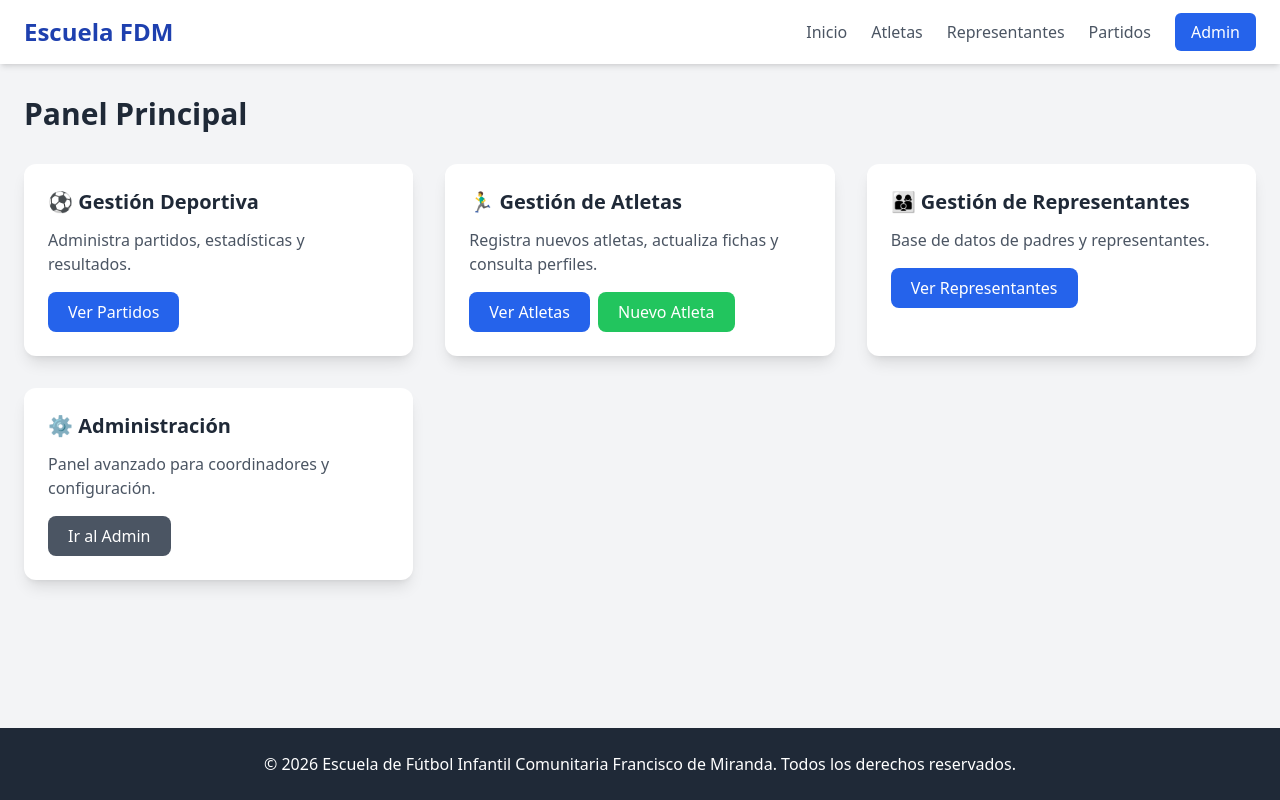
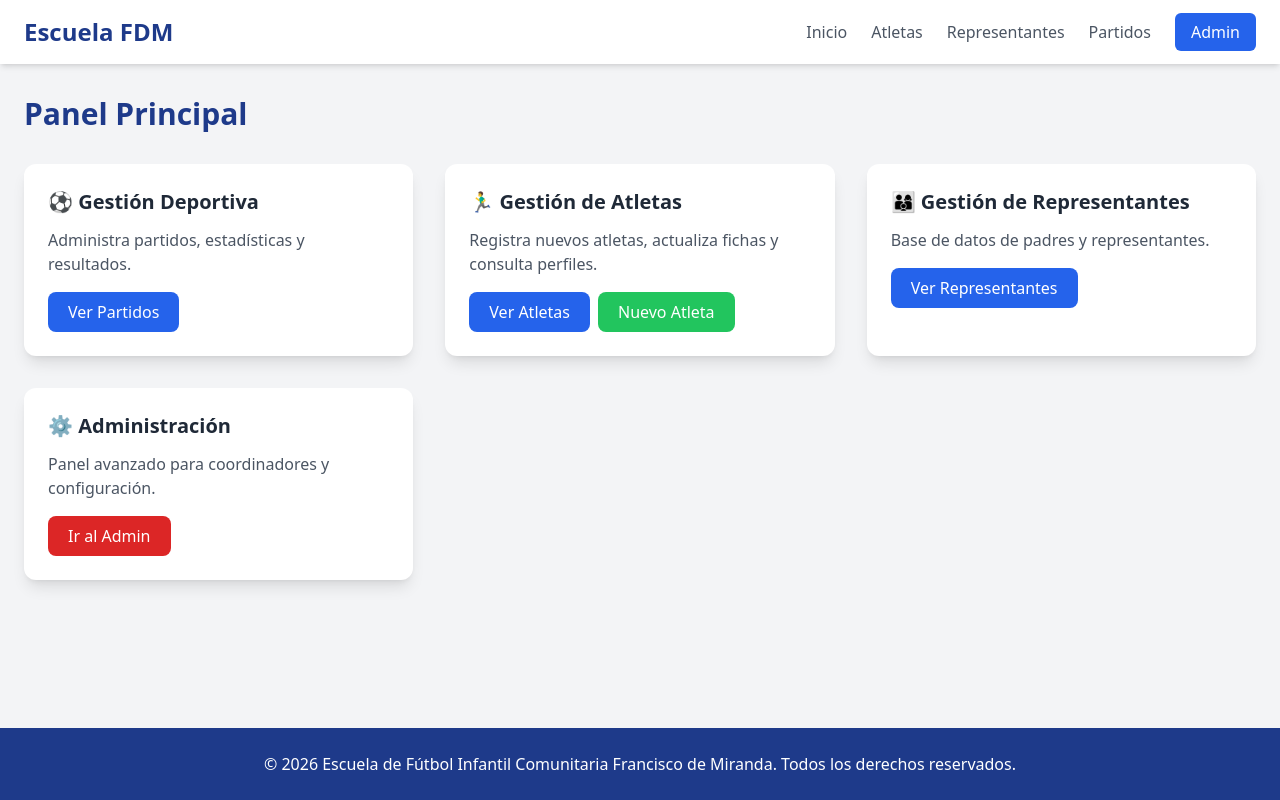
Before and after one commit to Y4nn1s/IngeniumCode-FDM, a Django app: page / in a window 1280 px wide. Run offline with Django 5.2, Linux system fonts and the light colour scheme; style sheets or scripts are compiled from the project's sources.

Commit message:
Dashboard: Colores añadidos al Inicio

```diff
--- a/core/templates/base.html
+++ b/core/templates/base.html
@@ -11,7 +11,7 @@
 
 <header class="bg-white shadow-md sticky top-0 z-10">
     <div class="container mx-auto px-6 py-4 flex justify-between items-center">
-        <h1 class="text-2xl font-bold text-blue-800">
+        <h1 class="text-2xl font-bold text-navy">
             <a href="{% url 'dashboard' %}">Escuela FDM</a>
         </h1>
         <nav>
@@ -20,7 +20,7 @@
                 <li><a href="{% url 'atleta_list' %}" class="text-gray-600 hover:text-blue-700 transition duration-300">Atletas</a></li>
                 <li><a href="{% url 'representante_list' %}" class="text-gray-600 hover:text-blue-700 transition duration-300">Representantes</a></li>
                 <li><a href="{% url 'partido_list' %}" class="text-gray-600 hover:text-blue-700 transition duration-300">Partidos</a></li>
-                <li><a href="/admin/" class="bg-blue-600 text-white px-4 py-2 rounded-md hover:bg-blue-700 transition duration-300">Admin</a></li>
+                <li><a href="/admin/" class="bg-primary text-white px-4 py-2 rounded-md hover:bg-blue-700 transition duration-300">Admin</a></li>
             </ul>
         </nav>
     </div>
@@ -43,7 +43,7 @@
     {% endblock %}
 </main>
 
-<footer class="bg-gray-800 text-white mt-12">
+<footer class="bg-navy text-white mt-12">
     <div class="container mx-auto px-6 py-6 text-center">
         <p>&copy; {% now "Y" %} Escuela de Fútbol Infantil Comunitaria Francisco de Miranda. Todos los derechos reservados.</p>
     </div>
--- a/core/templates/core/dashboard.html
+++ b/core/templates/core/dashboard.html
@@ -3,7 +3,7 @@
 {% block title %}Escuela de Fútbol FDM{% endblock %}
 
 {% block content %}
-<h2 class="text-3xl font-bold text-gray-800 mb-8">Panel Principal</h2>
+<h2 class="text-3xl font-bold text-navy mb-8">Panel Principal</h2>
 
 <div class="grid grid-cols-1 md:grid-cols-2 lg:grid-cols-3 gap-8">
 
@@ -11,7 +11,7 @@
     <div class="bg-white rounded-xl shadow-lg p-6 hover:shadow-xl transition-shadow duration-300">
         <h3 class="text-xl font-semibold text-gray-800 mb-3">⚽ Gestión Deportiva</h3>
         <p class="text-gray-600 mb-4">Administra partidos, estadísticas y resultados.</p>
-        <a href="{% url 'partido_list' %}" class="inline-block bg-blue-600 text-white px-5 py-2 rounded-lg hover:bg-blue-700 focus:outline-none focus:ring-2 focus:ring-blue-500 focus:ring-opacity-50 transition-colors duration-300">
+        <a href="{% url 'partido_list' %}" class="inline-block bg-primary text-white px-5 py-2 rounded-lg hover:bg-blue-700 focus:outline-none focus:ring-2 focus:ring-blue-500 focus:ring-opacity-50 transition-colors duration-300">
             Ver Partidos
         </a>
     </div>
@@ -21,7 +21,7 @@
         <h3 class="text-xl font-semibold text-gray-800 mb-3">🏃‍♂️ Gestión de Atletas</h3>
         <p class="text-gray-600 mb-4">Registra nuevos atletas, actualiza fichas y consulta perfiles.</p>
         <div class="flex flex-wrap gap-2">
-            <a href="{% url 'atleta_list' %}" class="inline-block bg-blue-600 text-white px-5 py-2 rounded-lg hover:bg-blue-700 focus:outline-none focus:ring-2 focus:ring-blue-500 focus:ring-opacity-50 transition-colors duration-300">
+            <a href="{% url 'atleta_list' %}" class="inline-block bg-primary text-white px-5 py-2 rounded-lg hover:bg-blue-700 focus:outline-none focus:ring-2 focus:ring-blue-500 focus:ring-opacity-50 transition-colors duration-300">
                 Ver Atletas
             </a>
             <a href="{% url 'atleta_create' %}" class="inline-block bg-green-500 text-white px-5 py-2 rounded-lg hover:bg-green-600 focus:outline-none focus:ring-2 focus:ring-green-500 focus:ring-opacity-50 transition-colors duration-300">
@@ -34,7 +34,7 @@
     <div class="bg-white rounded-xl shadow-lg p-6 hover:shadow-xl transition-shadow duration-300">
         <h3 class="text-xl font-semibold text-gray-800 mb-3">👨‍👩‍👦 Gestión de Representantes</h3>
         <p class="text-gray-600 mb-4">Base de datos de padres y representantes.</p>
-        <a href="{% url 'representante_list' %}" class="inline-block bg-blue-600 text-white px-5 py-2 rounded-lg hover:bg-blue-700 focus:outline-none focus:ring-2 focus:ring-blue-500 focus:ring-opacity-50 transition-colors duration-300">
+        <a href="{% url 'representante_list' %}" class="inline-block bg-primary text-white px-5 py-2 rounded-lg hover:bg-blue-700 focus:outline-none focus:ring-2 focus:ring-blue-500 focus:ring-opacity-50 transition-colors duration-300">
             Ver Representantes
         </a>
     </div>
@@ -43,7 +43,7 @@
     <div class="bg-white rounded-xl shadow-lg p-6 hover:shadow-xl transition-shadow duration-300">
         <h3 class="text-xl font-semibold text-gray-800 mb-3">⚙️ Administración</h3>
         <p class="text-gray-600 mb-4">Panel avanzado para coordinadores y configuración.</p>
-        <a href="/admin/" class="inline-block bg-gray-600 text-white px-5 py-2 rounded-lg hover:bg-gray-700 focus:outline-none focus:ring-2 focus:ring-gray-500 focus:ring-opacity-50 transition-colors duration-300">
+        <a href="/admin/" class="inline-block bg-danger text-white px-5 py-2 rounded-lg hover:bg-red-700 focus:outline-none focus:ring-2 focus:ring-red-500 focus:ring-opacity-50 transition-colors duration-300">
             Ir al Admin
         </a>
     </div>
```
